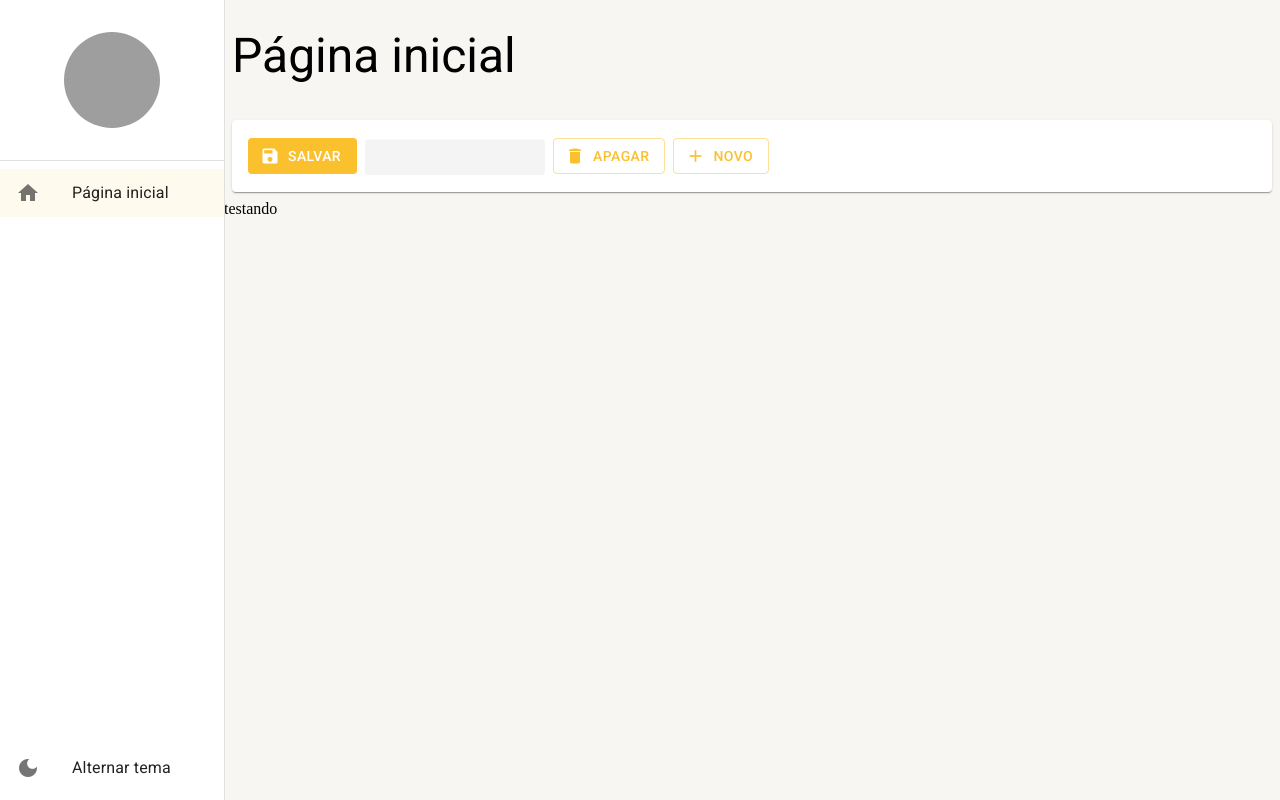
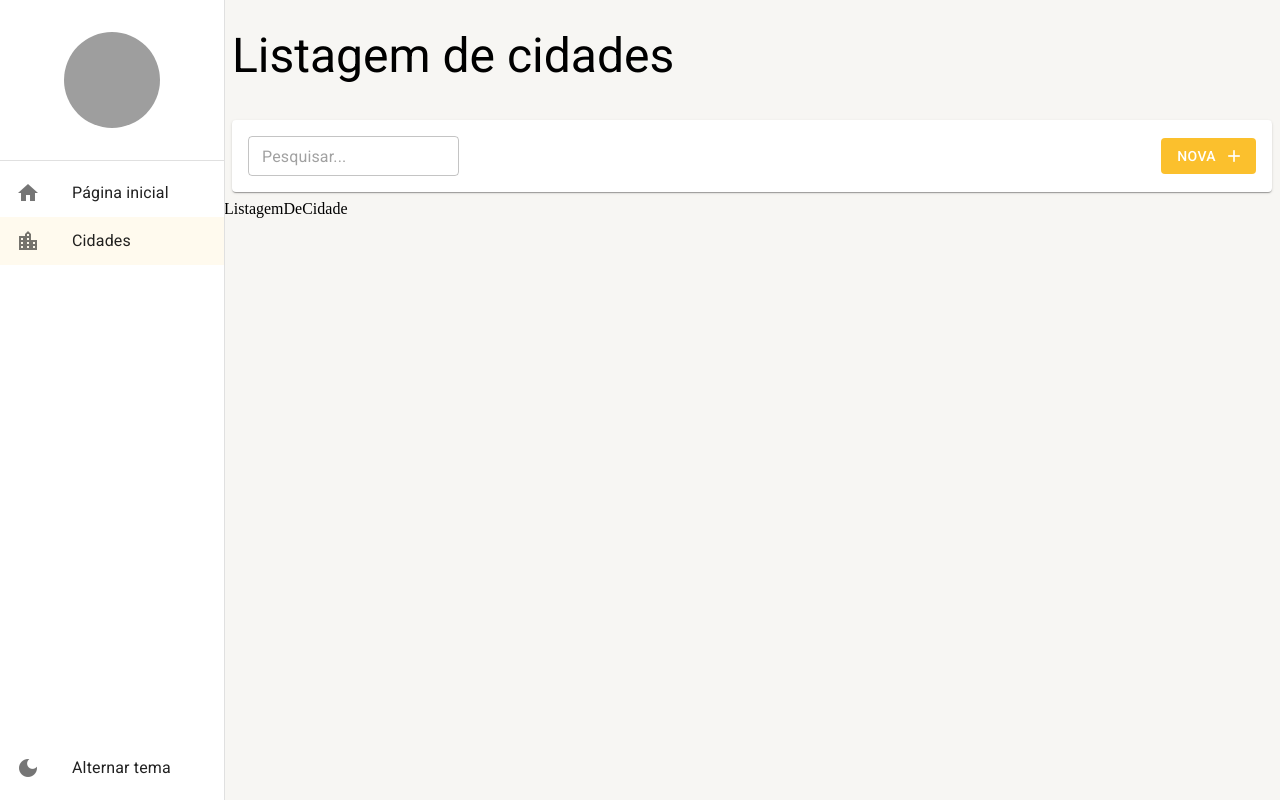
Before and after one commit to DigitalHDR/react-mui-typescript, a React (Create React App) app: page /cidades in a window 1280 px wide. Before the commit this address led to /pagina-inicial. Built offline with nearby package versions, Linux system fonts and the light colour scheme; grey boxes are pictures that could not be loaded.

Commit message:
criando page da cidade, e usando useSearchParams()

```diff
--- /dev/null
+++ b/src/pages/cidades/ListagemDeCidade.tsx
@@ -0,0 +1,32 @@
+import { useMemo } from 'react'
+import { useSearchParams } from 'react-router-dom'
+import { FerramentasDaListagem } from '../../shared/components'
+import { LayoutBaseDePagina } from '../../shared/layouts'
+
+export const ListagemDeCidade: React.FC = () => {
+  const [searchParams, setSearchParams] = useSearchParams()
+
+  const busca = useMemo(() => {
+    return searchParams.get('busca') || ''
+  }, [searchParams])
+
+  return (
+    <LayoutBaseDePagina
+      titulo="Listagem de cidades"
+      barraDeFerramentas={
+        <FerramentasDaListagem
+          textoBotaoNovo="Nova"
+          monstrarInputBusca
+          textoDaBusca={busca}
+          aoMudarTextoDeBusca={texto =>
+            setSearchParams({ busca: texto }, { replace: true })
+          }
+        />
+      }
+    >
+      ListagemDeCidade
+    </LayoutBaseDePagina>
+  )
+}
+
+// ?? ou || É QUASE A MESMA COISA
--- a/src/pages/index.ts
+++ b/src/pages/index.ts
@@ -1 +1,2 @@
 export * from './dashboard/Dashboard'
+export * from './cidades/ListagemDeCidade'
--- a/src/routes/index.tsx
+++ b/src/routes/index.tsx
@@ -1,6 +1,6 @@
 import { useEffect } from 'react'
 import { Routes, Route, Navigate } from 'react-router-dom'
-import { Dashboard } from '../pages'
+import { Dashboard, ListagemDeCidade } from '../pages'
 import { useDrawerContext } from '../shared/contexts'
 
 export const AppRoutes = () => {
@@ -13,12 +13,21 @@ export const AppRoutes = () => {
         path: '/pagina-inicial',
         label: 'Página inicial',
       },
+      {
+        icon: 'location_city',
+        path: '/cidades',
+        label: 'Cidades',
+      },
     ])
   }, [])
 
   return (
     <Routes>
       <Route path="/pagina-inicial" element={<Dashboard />} />
+
+      <Route path="/cidades" element={<ListagemDeCidade />} />
+      {/* <Route path="/cidades/detalhe/:id" element={<Dashboard />} /> */}
+
       <Route path="*" element={<Navigate to="/pagina-inicial" />} />
     </Routes>
   )
```
